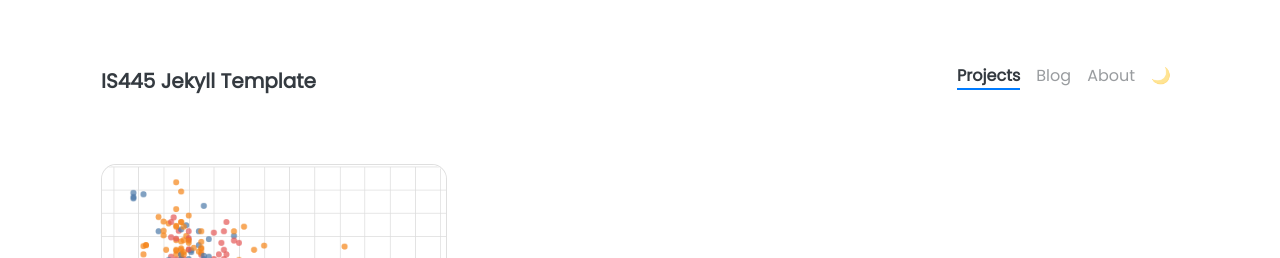
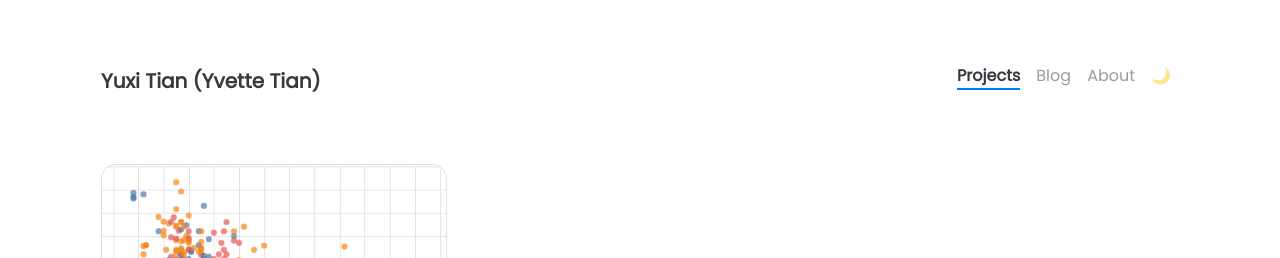
Before and after one commit to Yuxit2/Yuxit2.github.io, a Jekyll site: the page built from pages/projects.html, in a window 1280 px wide. Shown: the top 258 px of the page. Built offline with Jekyll 4.4.1, drawn with Linux system fonts in a browser that asks for light colours; nearby versions of some CDN libraries.

Commit message:
Update _config.yml

```diff
--- a/_config.yml
+++ b/_config.yml
@@ -5,9 +5,9 @@
 # NOTE: it looks like you need to rebuild + repush everytime you update this _config.yml file
 
 ### Site Settings ###
-title               : IS445 Jekyll Template
+title               : Yuxi Tian (Yvette Tian)
 description         : >-
-                      I am definitely not a corgi!
+                      Stay Focused
 baseurl             : ""   # Change to empty quotes if you are hosting your site at <your-username>.github.io directly,
 #                                             otherwise will be hosted at <your-username>.github.io/{{base_url}}
 repository          :                     # Change to <your-username>/<your-username>.github.io (or remove it if you don't need remote projects) -- for example, I would put "jnaiman" without the quotes after the ":" here
@@ -35,7 +35,7 @@
 ### Author Info ###
 author:
   name              : A. P. Corgi
-  image             : https://i0.wp.com/www.threecorgis.com///wp-content/uploads/2014/09/three_corgis618-1-1.jpg
+  image             : https://upload.wikimedia.org/wikipedia/en/3/3b/SpongeBob_SquarePants_main_characters.png
 #  behance           : your_username
 # dribbble          : your_username
   email             : username@domain.com
```
